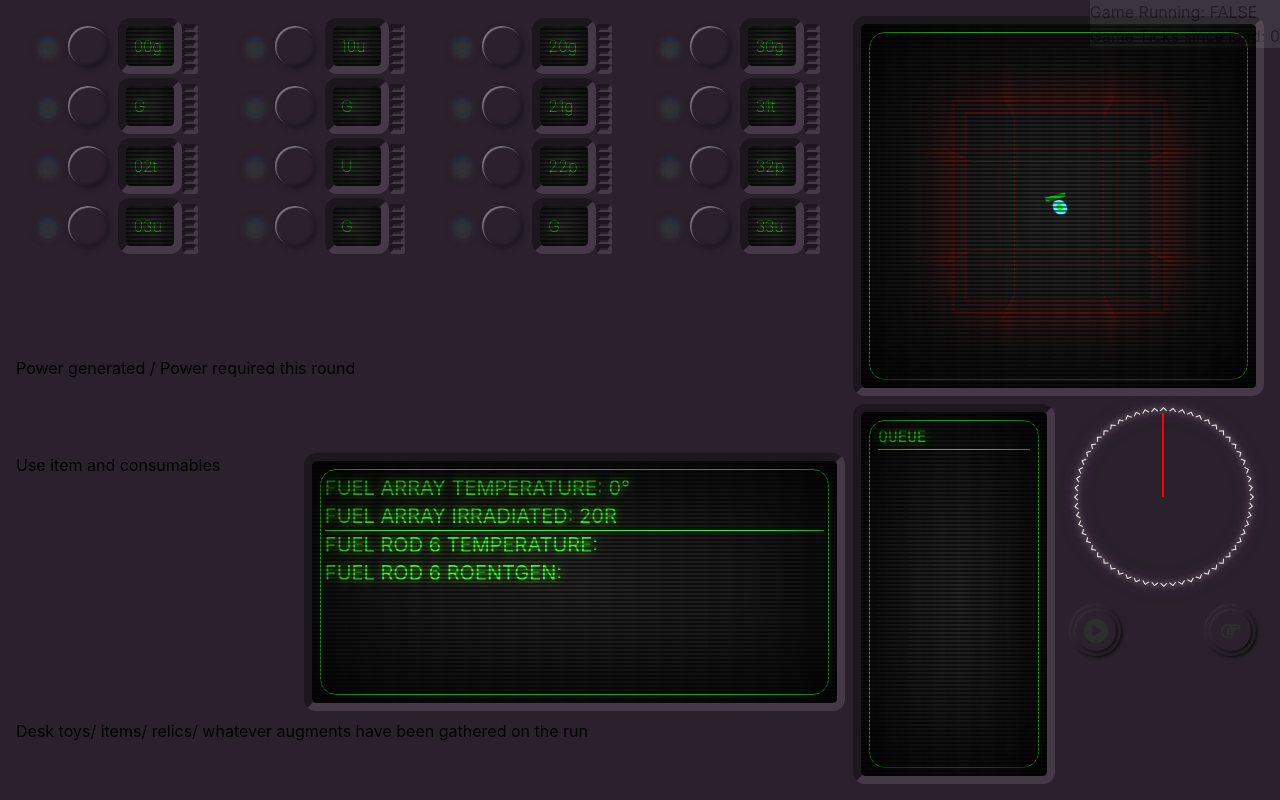
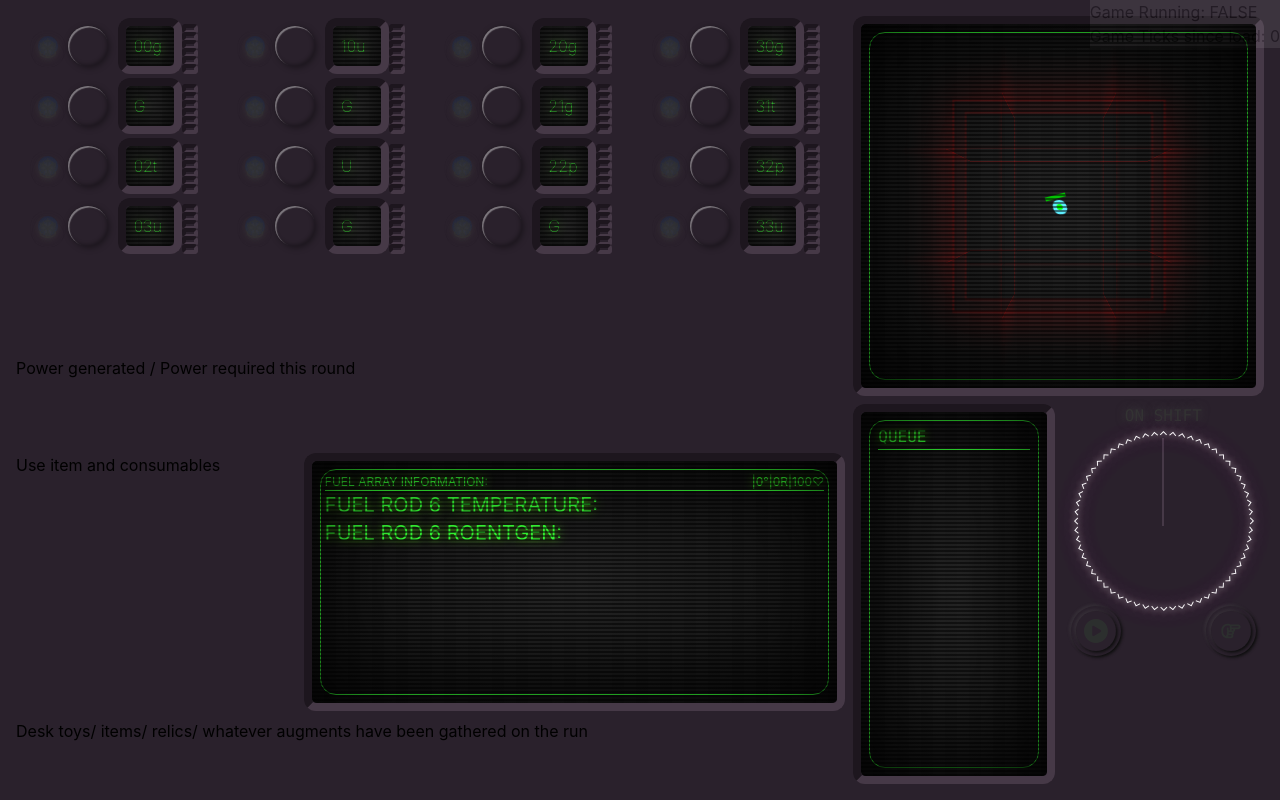
Before and after one commit to christophercurtisdev/ReactorSim, a React (Vite) app: page / in a window 1280 px wide. Built offline with nearby package versions, Linux system fonts and the light colour scheme.

Commit message:
Clock looks okay ish, needs jazzing up a bit I think but it works, 1 rotation = time it takes for the current round to end

```diff
--- a/src/Components/ControlPanels/ClockComponent.tsx
+++ b/src/Components/ControlPanels/ClockComponent.tsx
@@ -1,15 +1,16 @@
 import { useEffect, useState } from "react";
 import Game from "../../Core/Game";
+import TickSystem from "../../Core/TickSystem";
 
 export default function ClockComponent() {
-    const [angle, setAngle] = useState(0);
+    const [roundStarted, setRoundStarted] = useState(false);
 
     useEffect(() => {
-        const unsubscribeFromTickUpdates = Game.getInstance().listenToTickEvents((isRunning) => {
-            setAngle(isRunning);
-        });
+        const unsubscribeFromRoundUpdates = Game.getInstance().listenToRoundStartStopEvents((isRunning) => {
+            setRoundStarted(isRunning && Game.getInstance().getIsRunning());
+        })
 
-        return () => unsubscribeFromTickUpdates();
+        return () => unsubscribeFromRoundUpdates();
     });
 
     let increments = [];
@@ -17,11 +18,25 @@ export default function ClockComponent() {
         increments.push(<div className="clock-increment text-xs text-neon-pink">&#x2303;</div>);
     }
 
-    let content = (<div className="clock">
-        <div className="big-hand"></div>
-        <div>
-            {increments}
+    const gameRound = Game.getInstance().getCurrentGameRound();
+
+    let roundTimeInSeconds = roundStarted ? gameRound.getDayLength() / TickSystem.getInstance().getTickRate() : 0;
+    let bigHandStyle = {animation: roundStarted ? 'tick '+roundTimeInSeconds+'s infinite linear' : ''};
+    let onShiftSignClass = "w-full text-center font-mono ";
+    onShiftSignClass += roundStarted ? "text-neon-yellow" : "text-unlit-neon"
+
+    let content = (<div className="w-full h-full">
+        <div className={onShiftSignClass}>
+            ON SHIFT
         </div>
-    </div>)
+        <div className="clock">
+            <div className="big-hand-container" style={bigHandStyle}>
+                <div className={roundStarted ? "big-hand ticking" : "big-hand"}></div>
+            </div>
+            <div>
+                {increments}
+            </div>
+        </div>
+    </div>);
     return (content);
 }
--- a/src/Components/ControlPanels/MenuButtonsComponent.tsx
+++ b/src/Components/ControlPanels/MenuButtonsComponent.tsx
@@ -12,8 +12,9 @@ function resumeGame(): void {
 
 export default function MenuButtonsComponent() {
     const [gameRunning, setGameRunning] = useState(false);
+    const [roundRunning, setRoundRunning] = useState(false);
 
-    function toggleRunning() {
+    function toggleGameRunning() {
         return Game.getInstance().getIsRunning() ? pauseGame() : resumeGame();
     }
 
@@ -27,9 +28,14 @@ export default function MenuButtonsComponent() {
             setGameRunning(isRunning);
         });
 
+        const unsubscribeFromRoundStopStartEvents = Game.getInstance().listenToRoundStartStopEvents((isRunning) => {
+            setRoundRunning(isRunning);
+        });
+
         return () => {
             // Unsubscribe from this component
             unsubscribeFromStopStartUpdates();
+            unsubscribeFromRoundStopStartEvents();
         };
     }, []);
 
@@ -38,8 +44,8 @@ export default function MenuButtonsComponent() {
 
     return (
         <div className="flex h-full justify-between p-2">
-            <SoftRecessLatchingButton onCheck={toggleRunning} onUncheck={toggleRunning} checked={gameRunning} icon={playSvg}/>
-            <SoftRecessLatchingButton onCheck={newRound} icon={nextSvg}/>
+            <SoftRecessLatchingButton onCheck={toggleGameRunning} onUncheck={toggleGameRunning} checked={gameRunning} icon={playSvg}/>
+            <SoftRecessLatchingButton onCheck={newRound} icon={nextSvg} checked={roundRunning} />
         </div>
     );
 }
--- a/src/Components/ControlPanels/ReactorStatusComponent.tsx
+++ b/src/Components/ControlPanels/ReactorStatusComponent.tsx
@@ -5,12 +5,14 @@ import FuelRod from "../../Reactor/Objects/FuelRod";
 
 export default function ReactorStatusComponent() {
     const [reactorFuelArrayHeat, setReactorFuelArrayHeat] = useState(0);
-    const [rod6, setRod6] = useState({} as FuelRod);
+    const [reactorFuelArrayRoentgen, setReactorFuelArrayRoentgen] = useState(0);
+    const [selectedRod, setSelectedRod] = useState({} as FuelRod);
 
     useEffect(() => {
         const unsubscribeFromTickUpdates = Game.getInstance().listenToTickEvents(() => {
             setReactorFuelArrayHeat(Game.getInstance().getFuelArray().temperature);
-            setRod6(Game.getInstance().getFuelArray().getRod(6));
+            setReactorFuelArrayRoentgen(Game.getInstance().getFuelArray().getTotalRoentgen());
+            setSelectedRod(Game.getInstance().getFuelArray().getRod(6));
         });
 
         return () => {
@@ -20,11 +22,13 @@ export default function ReactorStatusComponent() {
 
     let content = <div className="justify-center items-center flex h-full">
             <div className="flex flex-col h-full w-full">
-                <div className="crt-text text-xl">FUEL ARRAY TEMPERATURE: {reactorFuelArrayHeat}&#xb0;</div>
-                <div className="crt-text text-xl">FUEL ARRAY IRRADIATED: 20R</div>
+                <div className="flex text-xs justify-between">
+                    <div className="crt-text">FUEL ARRAY INFORMATION: </div>
+                    <div className="crt-text">|{Math.round(reactorFuelArrayHeat)}&deg;|{reactorFuelArrayRoentgen}R|100&#x2661;</div>
+                </div>
                 <hr />
-                <div className="crt-text text-xl">FUEL ROD 6 TEMPERATURE: {rod6.temperature}</div>
-                <div className="crt-text text-xl">FUEL ROD 6 ROENTGEN: {rod6.roentgen}</div>
+                <div className="crt-text text-xl">FUEL ROD 6 TEMPERATURE: {selectedRod.temperature}</div>
+                <div className="crt-text text-xl">FUEL ROD 6 ROENTGEN: {selectedRod.roentgen}</div>
             </div>
         </div>
     return <CRTCopmonent content={content} />
--- a/src/Components/ControlPanels/SoftRecessLatchingButtonComponent.tsx
+++ b/src/Components/ControlPanels/SoftRecessLatchingButtonComponent.tsx
@@ -4,12 +4,19 @@ interface SoftRecessLatchingButtonProps {
     onCheck?: () => void;
     onUncheck?: () => void;
     checked?: boolean;
-
+    disabled?: boolean;
     icon: React.JSX.Element;
 }
 
-export default function SoftRecessLatchingButton({ onCheck = () => {}, onUncheck = () => {}, checked = false, icon }: SoftRecessLatchingButtonProps) {
+export default function SoftRecessLatchingButton({
+    onCheck = () => {},
+    onUncheck = () => {},
+    checked = false,
+    disabled = false,
+    icon }: SoftRecessLatchingButtonProps) {
+
     const [isChecked, setChecked] = useState(checked);
+    const [isDisabled, setIsDisabled] = useState(disabled);
 
     const onToggle = () => {
         if (!isChecked) {
@@ -22,7 +29,7 @@ export default function SoftRecessLatchingButton({ onCheck = () => {}, onUncheck
 
     return (
         <label className="soft-recess-button-container">
-            <input type="checkbox" onChange={onToggle} checked={isChecked}/>
+            <input type="checkbox" onChange={onToggle} checked={isChecked} disabled={isDisabled}/>
             <div className="checkmark">
                 <div className="glow"></div>
                 {icon}
--- a/src/Core/Game.ts
+++ b/src/Core/Game.ts
@@ -14,6 +14,7 @@ class Game {
     private reactor: Reactor;
     private actionQueue: ActionQueue;
     private currentGameRound: GameRound;
+    private roundStopStartListeners: Set<(isRunning: boolean) => void> = new Set();
 
     private constructor() {
         this.reactor = new Reactor();
@@ -30,8 +31,6 @@ class Game {
         this.reactor.getFuelArray().setRod(rod6);
         this.reactor.getFuelArray().setRod(rod7);
         this.reactor.getFuelArray().setRod(rod11);
-
-        console.log(this.reactor.getFuelArray().getRodNeighbours(6));
     }
 
     static getInstance(): Game {
@@ -97,12 +96,33 @@ class Game {
         return TickSystem.getInstance().subscribeToTickEvents(listener);
     }
 
+    listenToRoundStartStopEvents(listener: (isRunning: boolean) => void) {
+        this.roundStopStartListeners.add(listener);
+        return () => {
+            this.roundStopStartListeners.delete(listener);
+        };
+    }
+
+    private notifyRoundStartStopListeners(isRunning: boolean): void {
+        this.roundStopStartListeners.forEach((listener) => listener(isRunning));
+    }
+
     newRound() {
-        this.currentGameRound = new GameRound();
+        if (this.currentGameRound == null) {
+            this.currentGameRound = new GameRound();
+            this.notifyRoundStartStopListeners(true);
+        }
     }
 
     endRound() {
-        this.currentGameRound = null;
+        if (this.currentGameRound != null) {
+            this.currentGameRound = null;
+            this.notifyRoundStartStopListeners(false);
+        }
+    }
+
+    getCurrentGameRound() {
+        return this.currentGameRound;
     }
 
     engageFuelRod(fuelRod: FuelRod) {
--- a/src/Core/GameRound.ts
+++ b/src/Core/GameRound.ts
@@ -18,4 +18,8 @@ export default class GameRound implements Ticks {
             Game.getInstance().endRound();
         }
     }
+
+    getDayLength() {
+        return this.dayLength;
+    }
 }
--- a/src/Reactor/Objects/FuelArray.ts
+++ b/src/Reactor/Objects/FuelArray.ts
@@ -43,12 +43,12 @@ class FuelArray implements TemperatureSensitivity, Ticks {
         this.updateTemperature();
     }
 
-    onExceedMaximumTemperature(): void {
-
+    hasExceededMaxTemperature(): boolean {
+        return false;
     }
 
-    onExceedMinimumTemperature(): void {
-
+    hasExceededMinTemperature(): boolean {
+        return false;
     }
 
     updateTemperature(): void {
@@ -127,6 +127,14 @@ class FuelArray implements TemperatureSensitivity, Ticks {
             }
         }
     }
+
+    getTotalRoentgen(): number {
+        let totalRoentgen = 0;
+        this.listFuelRods().forEach((rod) => {
+            totalRoentgen += rod.roentgen;
+        });
+        return Math.round(totalRoentgen);
+    }
 }
 
 export default FuelArray;
--- a/src/css/Clock.css
+++ b/src/css/Clock.css
@@ -13,7 +13,7 @@
     width: fit-content;
 }
 
-.big-hand {
+.big-hand-container {
     left: 0;
     right: 0;
     margin-inline: auto;
@@ -21,7 +21,22 @@
     position: absolute;
     height: 100%;
     width: 2px;
-    background: linear-gradient(#0000 5%,red 0%, red 50%, #0000 50%, #0000 100%);
+    padding-top: 10px;
+}
+
+.big-hand {
+    background-color: var(--color-mauve-700);
+    min-height: 50%;
+}
+
+.big-hand.ticking {
+    box-shadow: 0 0 10px rgba(255,255,255,0.9);
+    background-color: white;
+}
+
+@keyframes tick {
+    from {transform: rotateZ(0);}
+    to {transform: rotateZ(360deg);}
 }
 
 /* To be clear, I did this by hand specifically beacuse this is exactly how SCSS compiles a for loop */
```
Also changed, not shown: 1 other file (tests, documents, lock files or other folders).
